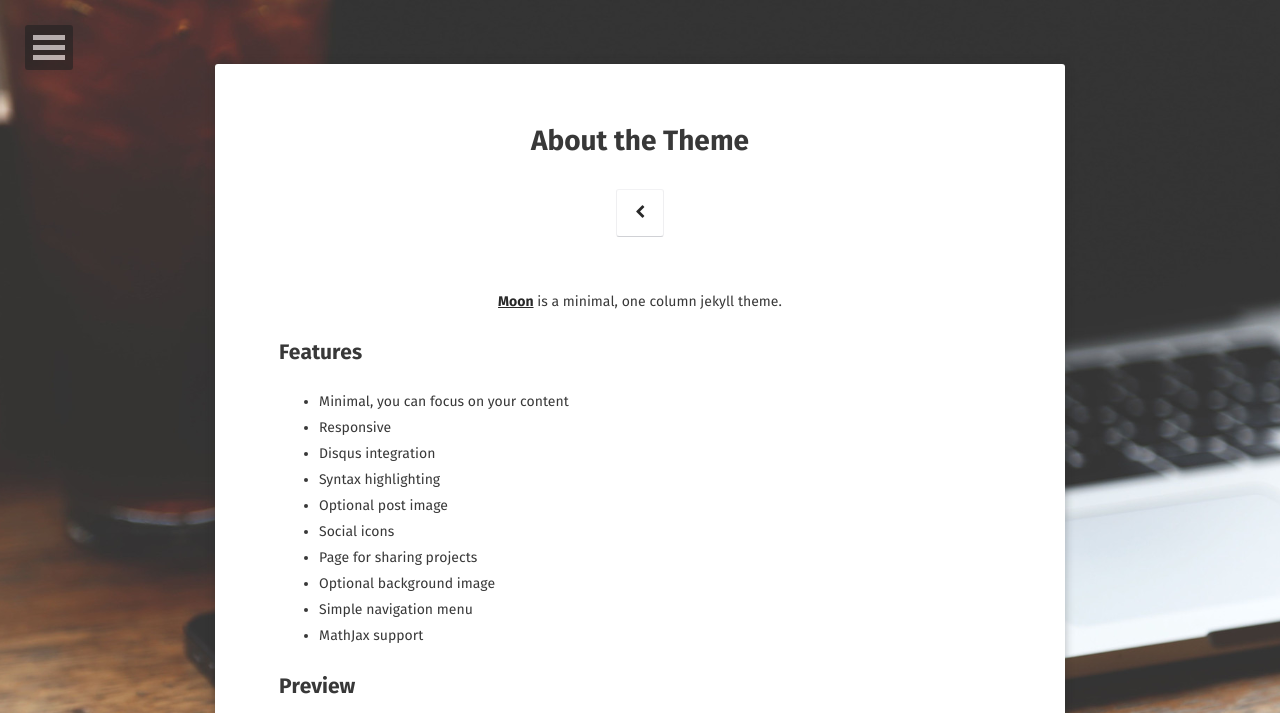
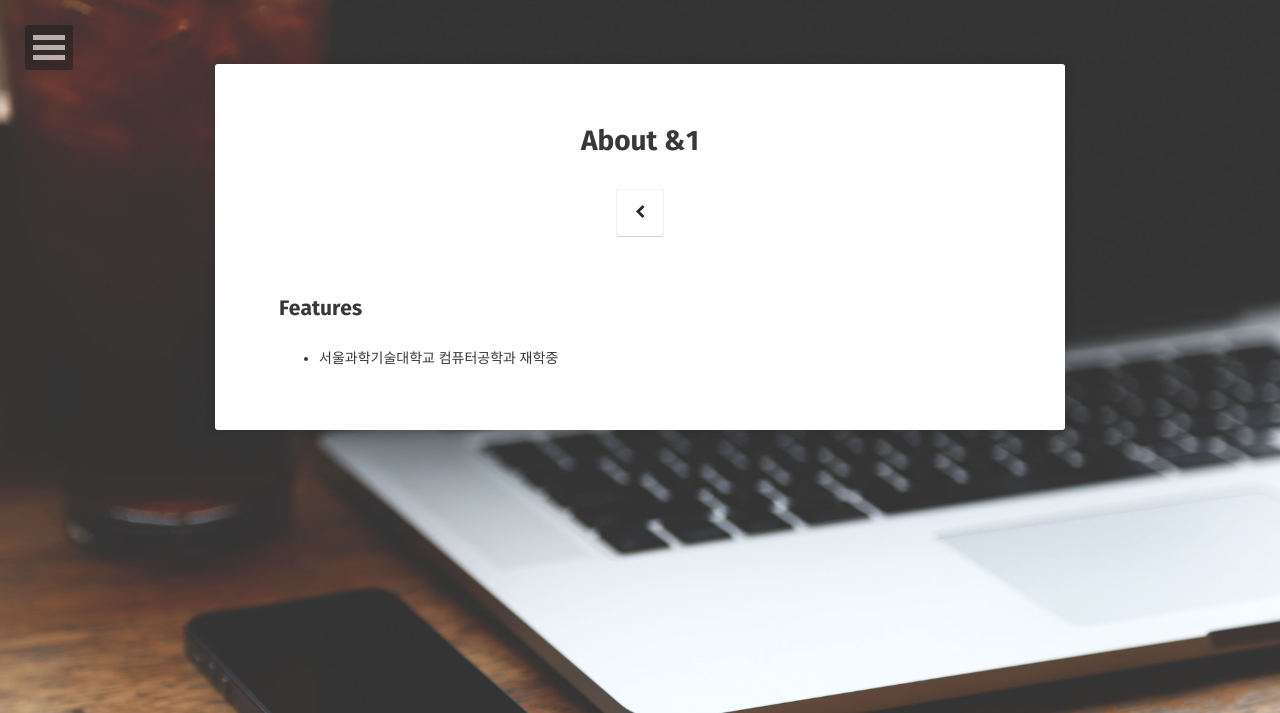
Before and after one commit to AndoneKwon/AndoneKwon.github.io, a Jekyll site: the page built from about/index.md, in a window 1280 px wide. Shown: the top 713 px of the page. Built offline with Jekyll 4.4.1, drawn with Linux system fonts in a browser that asks for light colours; some web fonts are replaced; some of the changed text lies outside the part shown; grey boxes are pictures that could not be loaded.

Commit message:
Update index.md

```diff
--- a/about/index.md
+++ b/about/index.md
@@ -1,37 +1,10 @@
 ---
 layout: page
-title: About the Theme
+title: About &1
 tags: [about, Jekyll, theme, moon]
-date: 2016-03-21
+date: 2019-11-01
 comments: false
 ---
 
-<center><a href="http://taylantatli.github.io/Moon"><b>Moon</b></a> is a minimal, one column jekyll theme.</center>
-
 ## Features
-* Minimal, you can focus on your content
-* Responsive
-* Disqus integration
-* Syntax highlighting
-* Optional post image
-* Social icons
-* Page for sharing projects
-* Optional background image
-* Simple navigation menu
-* MathJax support
-
-## Preview
-
-{% capture images %}
-    https://cloud.githubusercontent.com/assets/754514/14509720/61c61058-01d6-11e6-93ab-0918515ecd56.png
-    https://cloud.githubusercontent.com/assets/754514/14509716/61ac6c8e-01d6-11e6-879f-8308883de790.png
-{% endcapture %}
-{% include gallery images=images caption="Screenshots of Moon Theme" cols=2 %}
-
-See a [live version of Moon](http://taylantatli.github.io/Moon) hosted on GitHub.
-
-## Getting Started
-
-To learn how to install and use this theme check out the [Setup Guide](http://taylantatli.me/Moon/moon-theme/) for more information.
-
-[Install Moon](https://github.com/TaylanTatli/Moon){: .btn}
+* 서울과학기술대학교 컴퓨터공학과 재학중
```
